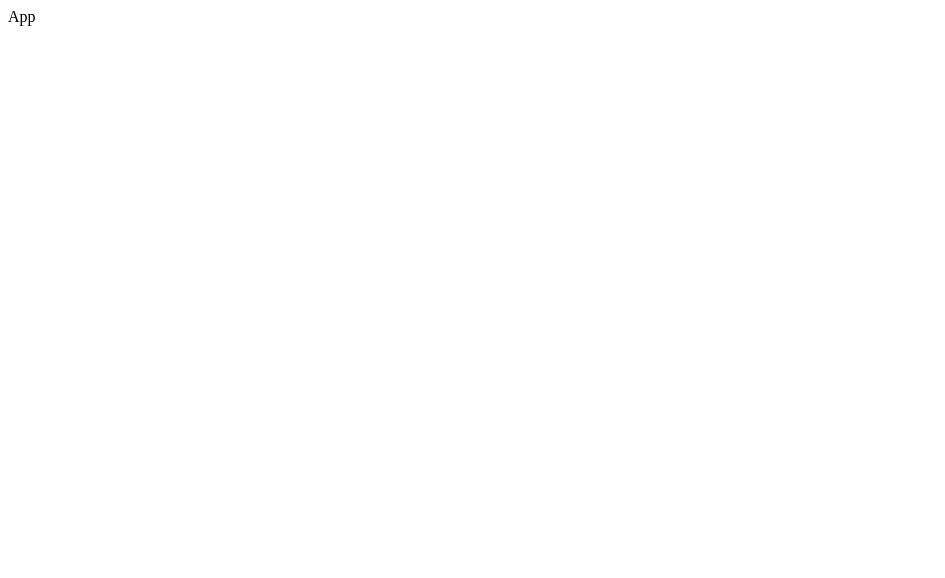
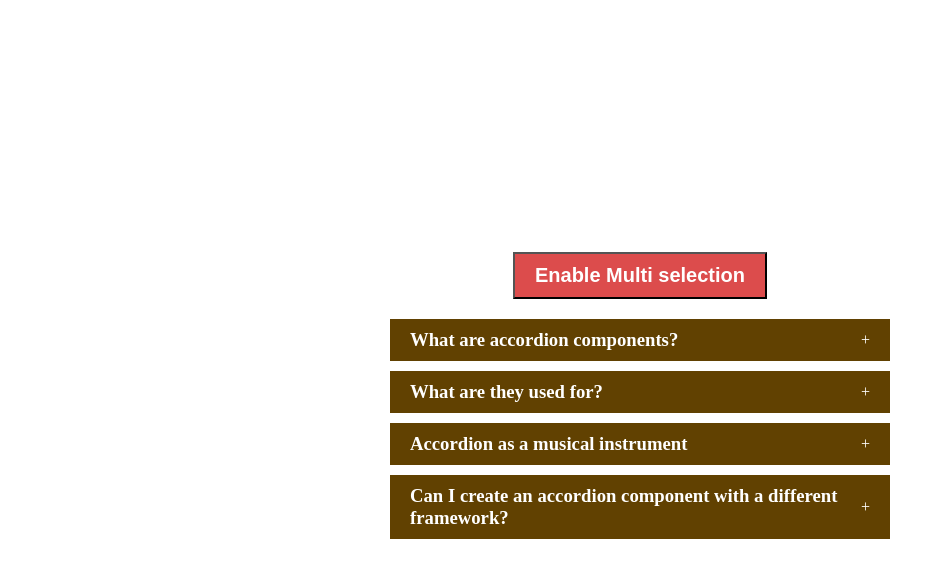
Before and after one commit to s4shreya/fac-web-concepts-basics-react, a React (Vite) app: page / in a window 1280 px wide. Shown: the top 578 px of the page, without its empty margins (0-945 px from the left). Built offline with nearby package versions, Linux system fonts and the light colour scheme.

Commit message:
created accordian feature with single and multi selection

```diff
--- a/src/App.jsx
+++ b/src/App.jsx
@@ -1,5 +1,9 @@
+import Accordian from "./components/accordian";
+
 const App = () => {
-  return <div>App</div>;
+  return <div>
+    <Accordian />
+  </div>;
 };
 
 export default App;
--- /dev/null
+++ b/src/components/accordian/data.js
@@ -0,0 +1,28 @@
+const data = [
+    {
+      id  : '1',
+      question: "What are accordion components?",
+      answer:
+        "Accordion components are user interface elements used for organizing and presenting content in a collapsible manner. They typically consist of a header, content, and an expand/collapse action.",
+    },
+    {
+      id  : '2',
+      question: "What are they used for?",
+      answer:
+        "They are commonly employed in various contexts, including FAQs, product descriptions, navigation menus, settings panels, and data tables, to save screen space and provide a structured and user-friendly interface for presenting information or options.",
+    },
+    {
+      id  : '3',
+      question: "Accordion as a musical instrument",
+      answer:
+        "The accordion is a musical instrument with a keyboard and bellows. It produces sound by air passing over reeds when the player expands or compresses the bellows, used in various music genres.",
+    },
+    {
+      id  : '4',
+      question: "Can I create an accordion component with a different framework?",
+      answer:
+        "Yes of course, it is very possible to create an accordion component with another framework.",
+    },
+  ];
+
+  export default data;
--- /dev/null
+++ b/src/components/accordian/index.jsx
@@ -0,0 +1,60 @@
+import { useState } from "react";
+
+import data from "./data";
+import "./styles.css";
+
+const Accordian = () => {
+  const [selectedID, setSelectedID] = useState(null);
+  const [multipleSelection, setMultipleSelection] = useState(false);
+  const [selectedValues, setSelectedValues] = useState(
+    Array(data.length).fill(false)
+  );
+
+  const handleSingleSelection = (currentID) =>
+    setSelectedID(currentID === selectedID ? null : currentID);
+
+  const handleMultipleSelection = (currentID) => {
+    let arr = [...selectedValues];
+    arr[currentID - 1] = !arr[currentID - 1];
+    setSelectedValues(arr);
+  };
+
+  return (
+    <div className="wrapper">
+      <button
+        onClick={() => setMultipleSelection(!multipleSelection)}
+        className={multipleSelection ? "selected" : "not-selected"}
+      >
+        Enable Multi selection
+      </button>
+      <div className="accordian">
+        {data && data.length > 0 ? (
+          data.map((dataItem) => (
+            <div className="item" key={dataItem.id}>
+              <div
+                className="title"
+                onClick={
+                  multipleSelection
+                    ? () => handleMultipleSelection(dataItem.id)
+                    : () => handleSingleSelection(dataItem.id)
+                }
+              >
+                <h3>{dataItem.question}</h3>
+                <span>+</span>
+              </div>
+              {(multipleSelection
+                ? selectedValues[dataItem.id - 1]
+                : dataItem.id === selectedID) && (
+                <div className="content">{dataItem.answer} </div>
+              )}
+            </div>
+          ))
+        ) : (
+          <div> No data found! </div>
+        )}
+      </div>
+    </div>
+  );
+};
+
+export default Accordian;
--- /dev/null
+++ b/src/components/accordian/styles.css
@@ -0,0 +1,48 @@
+.wrapper {
+  display: flex;
+  height: 100vh;
+  width: 100vw;
+  justify-content: center;
+  align-items: center;
+  flex-direction: column;
+  gap: 20px;
+}
+
+.wrapper button {
+  padding: 10px 20px;
+  color: #fff;
+  font-weight: bold;
+  font-size: 20px;
+  cursor: pointer;
+}
+
+.selected {
+  background: green;
+}
+
+.not-selected {
+  background: #dc4c4c;
+}
+
+.accordian {
+  width: 500px;
+}
+
+.item {
+  background: #614101;
+  margin-bottom: 10px;
+  padding: 10px 20px;
+}
+
+.title {
+  color: #ffffff;
+  display: flex;
+  justify-content: space-between;
+  align-items: center;
+  cursor: pointer;
+}
+
+.content {
+  color: #ffffff;
+  height: auto;
+}
--- /dev/null
+++ b/src/index.css
@@ -0,0 +1,4 @@
+* {
+    box-sizing: border-box;
+    margin: 0;
+}
--- a/src/main.jsx
+++ b/src/main.jsx
@@ -1,6 +1,7 @@
 import React from "react";
 import ReactDOM from "react-dom/client";
 import App from "./App.jsx";
+import "./index.css";
 
 ReactDOM.createRoot(document.getElementById("root")).render(
   <React.StrictMode>
```
